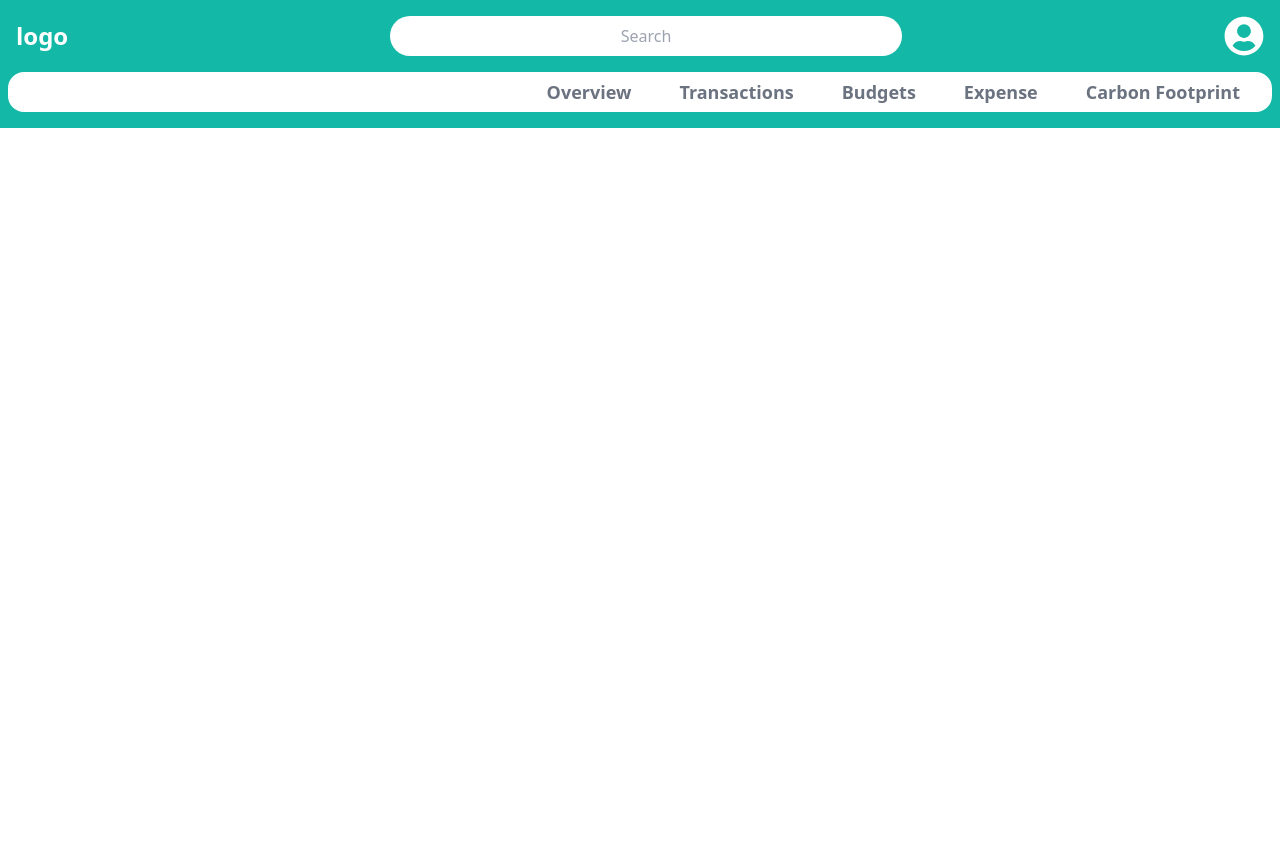
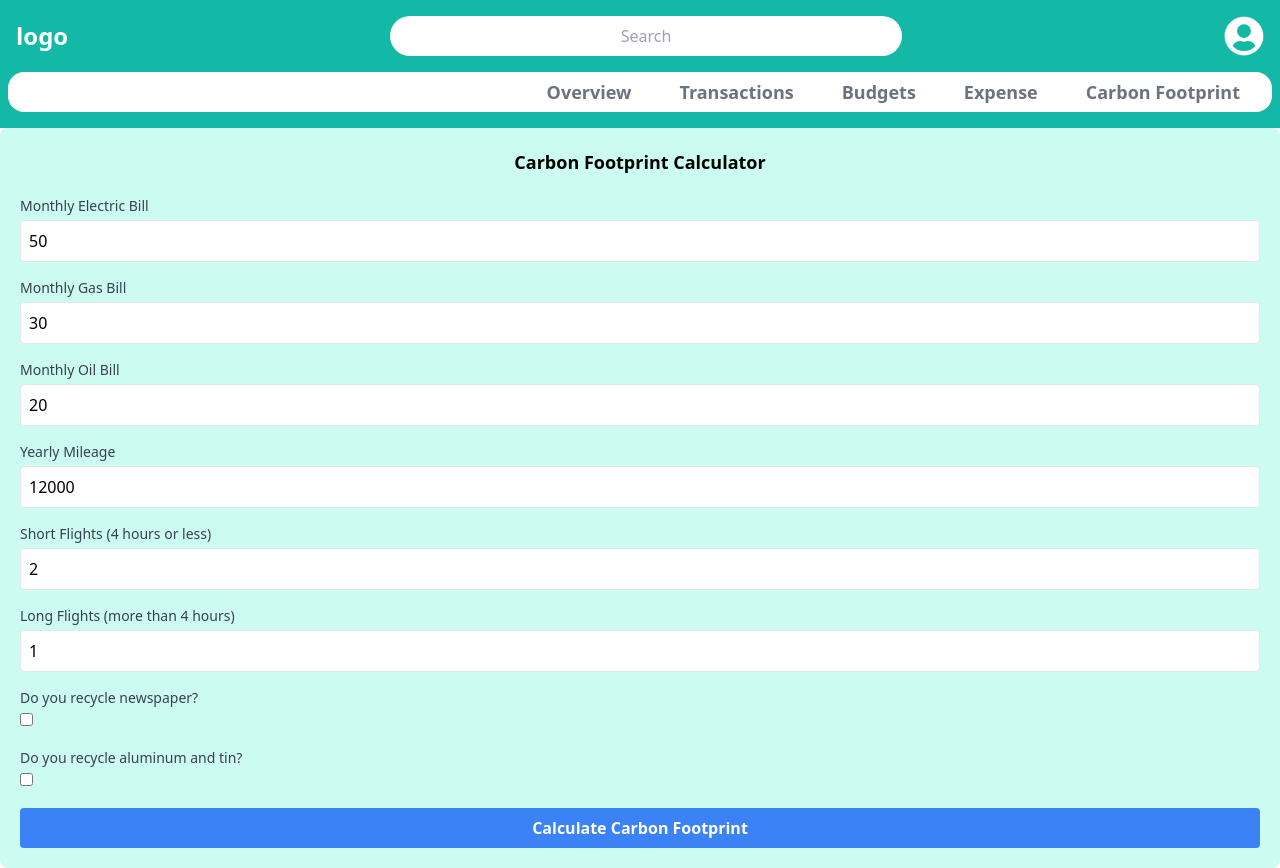
Before and after one commit to sha-nky/Expense-Tracker, a React (Vite) app in the folder client/: page /carbon-footprint in a window 1280 px wide. Before the commit the page ends 800 px from the top, so only its background shows below. Built offline with nearby package versions, Linux system fonts and the light colour scheme.

Commit message:
carbon footprint page added

```diff
--- a/client/src/App.jsx
+++ b/client/src/App.jsx
@@ -1,7 +1,7 @@
 import React, {useState, useEffect} from "react"
 import { BrowserRouter as Router, Route, Routes, useLocation } from "react-router-dom";
 import { Navbar, Footer } from "./Components";
-import { Overview, AboutUs, LoginPage, Profile, SignUpPage, Budget, Expense, Transactions } from "./Pages";
+import { Overview, AboutUs, LoginPage, Profile, SignUpPage, Budget, Expense, Transactions, CarbonFootprint } from "./Pages";
 
 function App() {
   const location = useLocation();
@@ -19,6 +19,8 @@ function App() {
         <Route path="/budgets" element={<Budget />} />
         <Route path="/expense" element={<Expense />} />
         <Route path="/transactions" element={<Transactions />} />
+        <Route path="/carbon-footprint" element={<CarbonFootprint />} />
+
       </Routes>
       {/* <Footer /> */}
     </div>
--- a/client/src/Components/Dashboard.jsx
+++ b/client/src/Components/Dashboard.jsx
@@ -1,4 +1,3 @@
-// Dashboard.js
 import React from 'react';
 import DayWiseExpensesChart from './DayWiseExpensesChart';
 import ExpensesBreakdown from './ExpensesBreakdown';
--- a/client/src/Components/DayWiseExpensesChart.jsx
+++ b/client/src/Components/DayWiseExpensesChart.jsx
@@ -1,4 +1,3 @@
-// DayWiseExpensesChart.js
 import React from 'react';
 import { Bar } from 'react-chartjs-2';
 import { Chart as ChartJS, CategoryScale, LinearScale, BarElement, Title, Tooltip, Legend } from 'chart.js';
--- /dev/null
+++ b/client/src/Pages/CarbonFootprint.jsx
@@ -0,0 +1,138 @@
+import React, { useState } from 'react';
+
+// Sample data for demonstration
+const sampleData = {
+  electricBill: 50, // in currency units
+  gasBill: 30, // in currency units
+  oilBill: 20, // in currency units
+  yearlyMileage: 12000, // in miles
+  shortFlights: 2, // flights under 4 hours
+  longFlights: 1, // flights over 4 hours
+  recycleNewspaper: false, // true if user recycles, false if not
+  recycleAluminum: false, // true if user recycles, false if not
+};
+
+const CarbonFootprint = () => {
+  const [data, setData] = useState(sampleData);
+  const [carbonFootprint, setCarbonFootprint] = useState(null);
+
+  // Calculate carbon footprint based on the provided algorithm
+  const calculateCarbonFootprint = () => {
+    let footprint = 0;
+    footprint += data.electricBill * 105;
+    footprint += data.gasBill * 105;
+    footprint += data.oilBill * 113;
+    footprint += data.yearlyMileage * 0.79;
+    footprint += data.shortFlights * 1100;
+    footprint += data.longFlights * 4400;
+    footprint += !data.recycleNewspaper ? 184 : 0;
+    footprint += !data.recycleAluminum ? 166 : 0;
+    setCarbonFootprint(footprint);
+  };
+
+  return (
+    <div className="p-5 bg-teal-100 rounded-lg">
+      <h3 className="text-lg font-semibold mb-5 text-center">Carbon Footprint Calculator</h3>
+
+      {/* Display input fields */}
+      <div className="space-y-4">
+        <div>
+          <label className="block text-sm font-medium text-gray-700">Monthly Electric Bill</label>
+          <input
+            type="number"
+            value={data.electricBill}
+            onChange={(e) => setData({ ...data, electricBill: Number(e.target.value) })}
+            className="mt-1 p-2 border rounded w-full"
+          />
+        </div>
+
+        <div>
+          <label className="block text-sm font-medium text-gray-700">Monthly Gas Bill</label>
+          <input
+            type="number"
+            value={data.gasBill}
+            onChange={(e) => setData({ ...data, gasBill: Number(e.target.value) })}
+            className="mt-1 p-2 border rounded w-full"
+          />
+        </div>
+
+        <div>
+          <label className="block text-sm font-medium text-gray-700">Monthly Oil Bill</label>
+          <input
+            type="number"
+            value={data.oilBill}
+            onChange={(e) => setData({ ...data, oilBill: Number(e.target.value) })}
+            className="mt-1 p-2 border rounded w-full"
+          />
+        </div>
+
+        <div>
+          <label className="block text-sm font-medium text-gray-700">Yearly Mileage</label>
+          <input
+            type="number"
+            value={data.yearlyMileage}
+            onChange={(e) => setData({ ...data, yearlyMileage: Number(e.target.value) })}
+            className="mt-1 p-2 border rounded w-full"
+          />
+        </div>
+
+        <div>
+          <label className="block text-sm font-medium text-gray-700">Short Flights (4 hours or less)</label>
+          <input
+            type="number"
+            value={data.shortFlights}
+            onChange={(e) => setData({ ...data, shortFlights: Number(e.target.value) })}
+            className="mt-1 p-2 border rounded w-full"
+          />
+        </div>
+
+        <div>
+          <label className="block text-sm font-medium text-gray-700">Long Flights (more than 4 hours)</label>
+          <input
+            type="number"
+            value={data.longFlights}
+            onChange={(e) => setData({ ...data, longFlights: Number(e.target.value) })}
+            className="mt-1 p-2 border rounded w-full"
+          />
+        </div>
+
+        <div>
+          <label className="block text-sm font-medium text-gray-700">Do you recycle newspaper?</label>
+          <input
+            type="checkbox"
+            checked={data.recycleNewspaper}
+            onChange={(e) => setData({ ...data, recycleNewspaper: e.target.checked })}
+            className="mt-1"
+          />
+        </div>
+
+        <div>
+          <label className="block text-sm font-medium text-gray-700">Do you recycle aluminum and tin?</label>
+          <input
+            type="checkbox"
+            checked={data.recycleAluminum}
+            onChange={(e) => setData({ ...data, recycleAluminum: e.target.checked })}
+            className="mt-1"
+          />
+        </div>
+
+        <button
+          onClick={calculateCarbonFootprint}
+          className="w-full bg-blue-500 hover:bg-blue-700 text-white font-bold py-2 px-4 rounded mt-5"
+        >
+          Calculate Carbon Footprint
+        </button>
+      </div>
+
+      {/* Display the result */}
+      {carbonFootprint !== null && (
+        <div className="mt-5 p-4 bg-gray-200 rounded-lg">
+          <h4 className="text-center font-semibold">Total Carbon Footprint</h4>
+          <p className="text-center text-xl mt-2">{carbonFootprint} kg CO₂/year</p>
+        </div>
+      )}
+    </div>
+  );
+};
+
+export default CarbonFootprint;
--- a/client/src/Pages/LoginPage.jsx
+++ b/client/src/Pages/LoginPage.jsx
@@ -6,7 +6,7 @@ import { FaAsterisk, FaSpinner } from "react-icons/fa";
 import ToastMsg from "../Constants/ToastMsg";
 import { lorem } from '../assets';
 
-import { getAllUsers } from '../api/apiCalls';
+// import { getAllUsers } from '../api/apiCalls';
 import { loginFunction } from '../services/API';
 
 function LoginPage(){
@@ -18,8 +18,6 @@ function LoginPage(){
     register,
     handleSubmit,
     formState: { errors },
-    setValue,
-    watch,
     reset,
   } = useForm();
 
--- a/client/src/Pages/index.js
+++ b/client/src/Pages/index.js
@@ -6,6 +6,7 @@ import SignUpPage from "./SignUp";
 import Expense from "./Expense";
 import Budget from "./Budget";
 import Transactions from "./Transactions";
+import CarbonFootprint from "./CarbonFootprint";
 
 export {
     Overview,
@@ -16,4 +17,5 @@ export {
     Expense,
     Budget,
     Transactions,
+    CarbonFootprint,
 }
```
